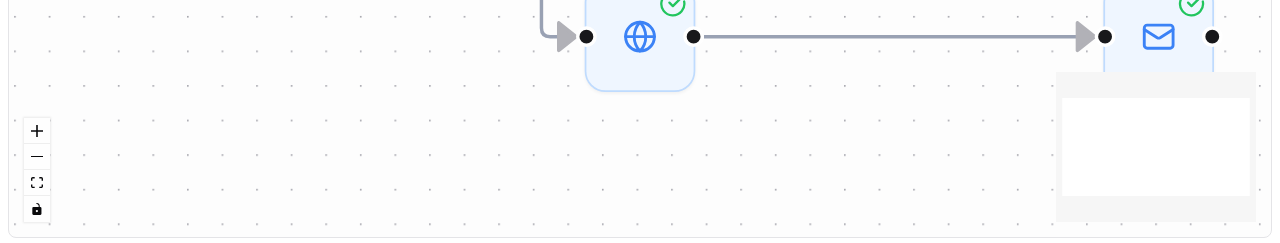
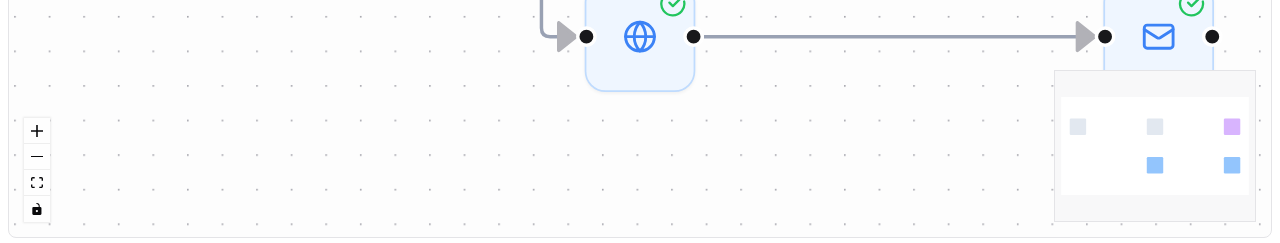
Before and after one commit to ShaojieJiang/orcheo, a React (Vite) app in the folder apps/canvas/: page /workflow-execution-details/1 in a window 1280 px wide. Shown: the part 554-797 px from the top of the page. Built offline with nearby package versions, Linux system fonts and the light colour scheme.

Commit message:
Fix minimap on execution page

```diff
--- a/apps/canvas/src/features/workflow/components/canvas/workflow-flow.tsx
+++ b/apps/canvas/src/features/workflow/components/canvas/workflow-flow.tsx
@@ -169,6 +169,11 @@ export default function WorkflowFlow<
           zoomable
           pannable
           nodeColor={getMiniMapNodeColor}
+          style={{
+            backgroundColor: "hsl(var(--background))",
+            border: "1px solid hsl(var(--border))",
+          }}
+          maskColor="hsl(var(--muted) / 0.6)"
         />
       )}
 
--- a/apps/canvas/src/features/workflow/components/panels/workflow-execution-history.tsx
+++ b/apps/canvas/src/features/workflow/components/panels/workflow-execution-history.tsx
@@ -268,6 +268,8 @@ export default function WorkflowExecutionHistory({
           type: reactFlowType,
           position: node.position,
           style: defaultNodeStyle,
+          width: 64,
+          height: 64,
           data: {
             label: node.name,
             type: semanticType === "end" ? "end" : "start",
@@ -281,6 +283,8 @@ export default function WorkflowExecutionHistory({
           type: reactFlowType,
           position: node.position,
           style: defaultNodeStyle,
+          width: 180,
+          height: 120,
           data: {
             label: node.name,
             type: "chatTrigger",
@@ -303,6 +307,8 @@ export default function WorkflowExecutionHistory({
         type: reactFlowType,
         position: node.position,
         style: defaultNodeStyle,
+        width: 64,
+        height: 64,
         data: {
           label: node.name,
           status,
@@ -596,6 +602,7 @@ export default function WorkflowExecutionHistory({
             nodesConnectable={false}
             elementsSelectable={true}
             zoomOnDoubleClick={false}
+            showMiniMap={true}
             onNodeDoubleClick={(_event: React.MouseEvent, node: Node) => {
               setSelectedNodeId(node.id);
             }}
```
